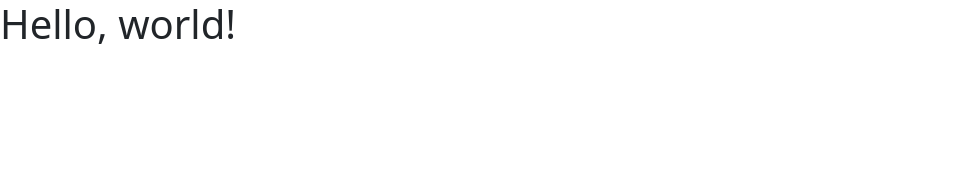
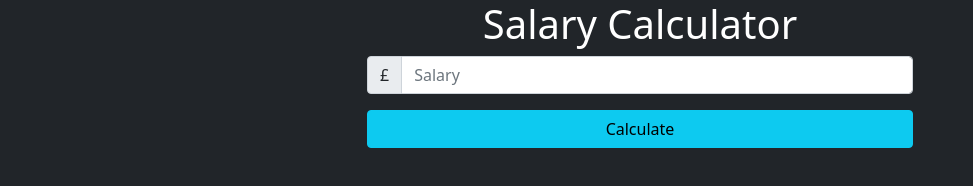
Before and after one commit to daniellafernandes14/Salary-Calculator, a plain HTML site: page index.html in a window 1280 px wide. Shown: the whole page, without its empty margins (0-973 px from the left). Drawn offline with nearby package versions, Linux system fonts and the light colour scheme.

Commit message:
Updated HTML with form and submit button

```diff
--- a/index.html
+++ b/index.html
@@ -10,24 +10,35 @@
   <link href="https://cdn.jsdelivr.net/npm/bootstrap@5.1.3/dist/css/bootstrap.min.css" rel="stylesheet"
     integrity="sha384-1BmE4kWBq78iYhFldvKuhfTAU6auU8tT94WrHftjDbrCEXSU1oBoqyl2QvZ6jIW3" crossorigin="anonymous">
 
-  <title>Hello, world!</title>
+  <title>Salary Calculator</title>
 </head>
 
-<body>
-  <h1>Hello, world!</h1>
-
-  <!-- Optional JavaScript; choose one of the two! -->
-
-  <!-- Option 1: Bootstrap Bundle with Popper -->
+<body class="bg-dark">
+  <div class="container">
+    <div class="row">
+      <div class="col-md-6 mx-auto">
+        <div class="text-center">
+          <h1 style="color: white;">Salary Calculator</h1>
+          <!-- INPUT -->
+          <form id="salary-form">
+            <div class="form-group">
+              <div class="input-group">
+                <span class="input-group-text">£</span>
+                <input type="text" class="form-control" placeholder="Salary" id="salary">
+              </div>
+            </div>
+            <div class="form-group d-grid">
+              <input type="submit" class="btn btn-info mt-3" value="Calculate" id="submit-btn">
+            </div>
+          </form>
+        </div>
+      </div>
+    </div>
+  </div>
   <script src="https://cdn.jsdelivr.net/npm/bootstrap@5.1.3/dist/js/bootstrap.bundle.min.js"
-    integrity="sha384-ka7Sk0Gln4gmtz2MlQnikT1wXgYsOg+OMhuP+IlRH9sENBO0LRn5q+8nbTov4+1p"
-    crossorigin="anonymous"></script>
-
-  <!-- Option 2: Separate Popper and Bootstrap JS -->
-  <!--
-    <script src="https://cdn.jsdelivr.net/npm/@popperjs/core@2.10.2/dist/umd/popper.min.js" integrity="sha384-7+zCNj/IqJ95wo16oMtfsKbZ9ccEh31eOz1HGyDuCQ6wgnyJNSYdrPa03rtR1zdB" crossorigin="anonymous"></script>
-    <script src="https://cdn.jsdelivr.net/npm/bootstrap@5.1.3/dist/js/bootstrap.min.js" integrity="sha384-QJHtvGhmr9XOIpI6YVutG+2QOK9T+ZnN4kzFN1RtK3zEFEIsxhlmWl5/YESvpZ13" crossorigin="anonymous"></script>
-    -->
+  integrity="sha384-ka7Sk0Gln4gmtz2MlQnikT1wXgYsOg+OMhuP+IlRH9sENBO0LRn5q+8nbTov4+1p"
+  crossorigin="anonymous"></script>
+  <script src="app.js"></script>
 </body>
 
 </html>
```
